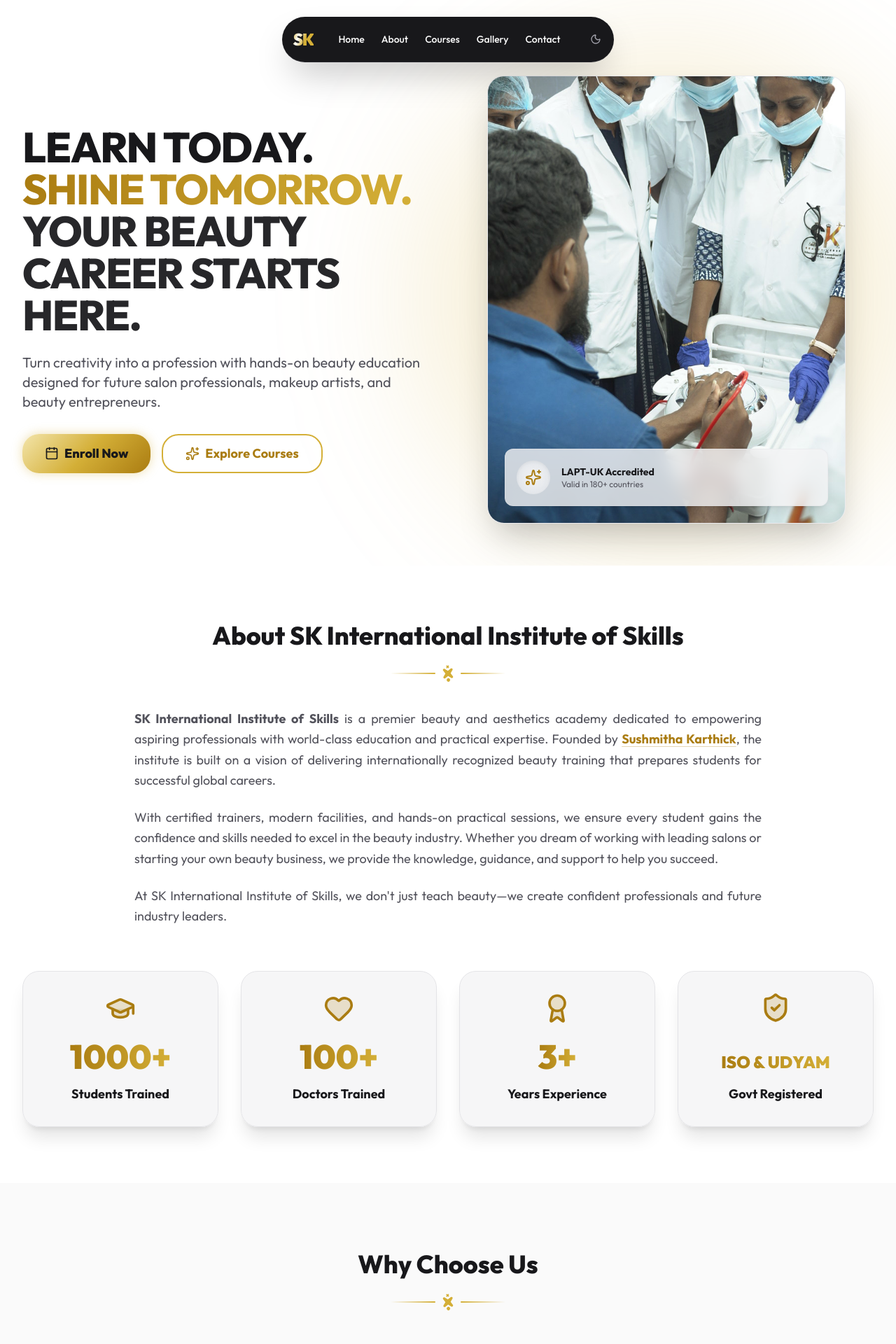
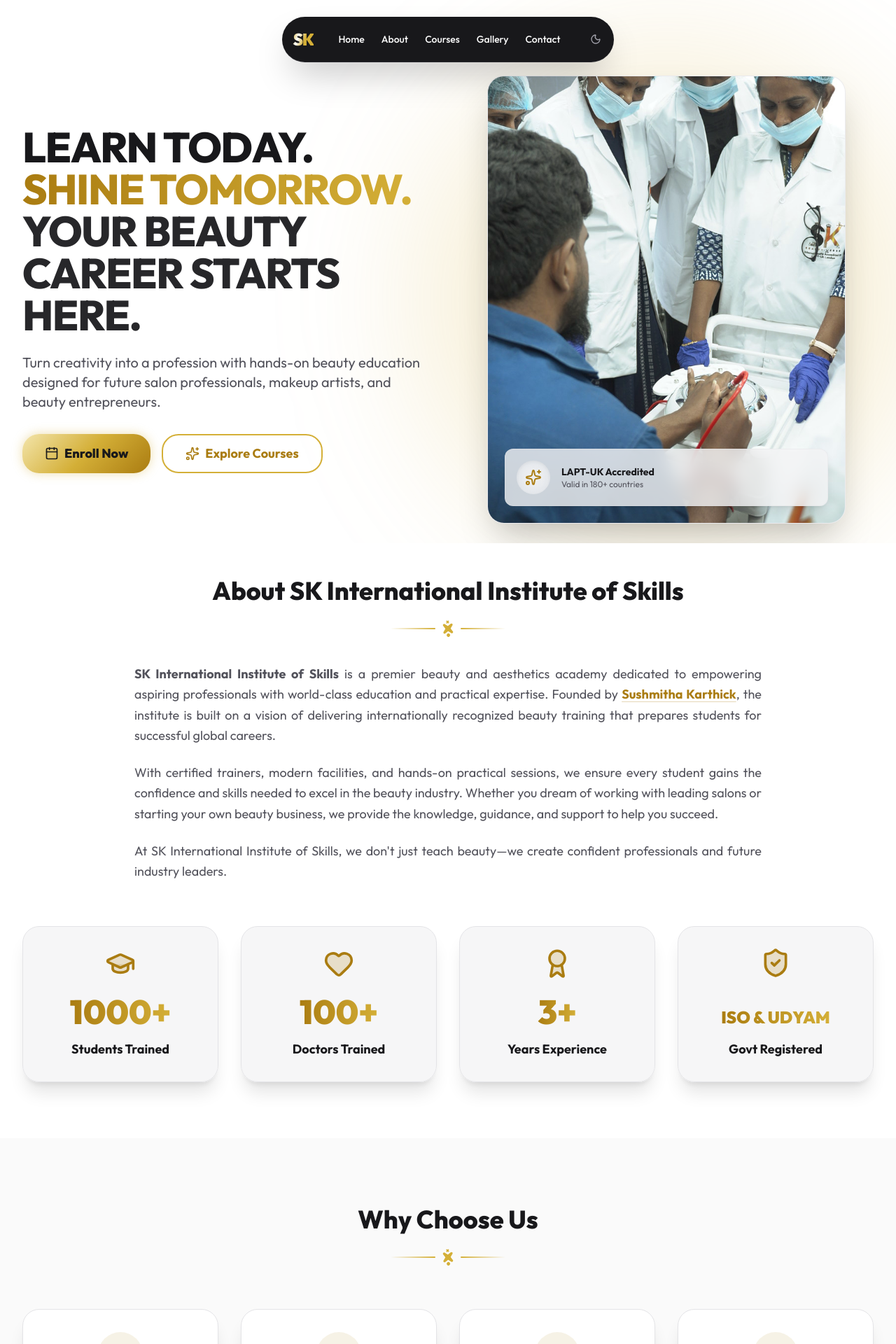
Before and after one commit to Shaifudeen007/skacademyy, a React (Vite) app: page / in a window 1280 px wide. Shown: the top 1920 px of the page at 70% size. Built offline with nearby package versions, Linux system fonts and the light colour scheme.

Commit message:
Further reduce gap between hero and about sections

```diff
--- a/src/components/Hero.tsx
+++ b/src/components/Hero.tsx
@@ -24,7 +24,7 @@ export default function Hero() {
       initial={{ opacity: 0 }}
       animate={{ opacity: 1 }}
       transition={{ duration: 0.8 }}
-      className="relative overflow-hidden pt-20 pb-12 lg:pt-32 lg:pb-20"
+      className="relative overflow-hidden pt-20 pb-8 lg:pt-32 lg:pb-12"
     >
       <div className="max-w-7xl mx-auto px-4 sm:px-6 lg:px-8 relative z-10">
         <div className="grid grid-cols-1 lg:grid-cols-2 gap-12 lg:gap-8 items-center">
--- a/src/components/NewSections.tsx
+++ b/src/components/NewSections.tsx
@@ -53,7 +53,7 @@ export function AboutSection({ onNavigate }: { onNavigate?: (page: string) => vo
       whileInView={{ opacity: 1 }}
       transition={{ duration: 0.8 }}
       viewport={{ once: true, margin: "-100px" }}
-      className="py-12 md:py-20 bg-white dark:bg-[#09090B]"
+      className="pt-8 md:pt-12 pb-12 md:pb-20 bg-white dark:bg-[#09090B]"
     >
       <div className="max-w-7xl mx-auto px-4 sm:px-6 lg:px-8 text-center">
         <h2 className="text-3xl md:text-4xl font-extrabold text-zinc-900 dark:text-white mb-6">About SK International Institute of Skills</h2>
```
